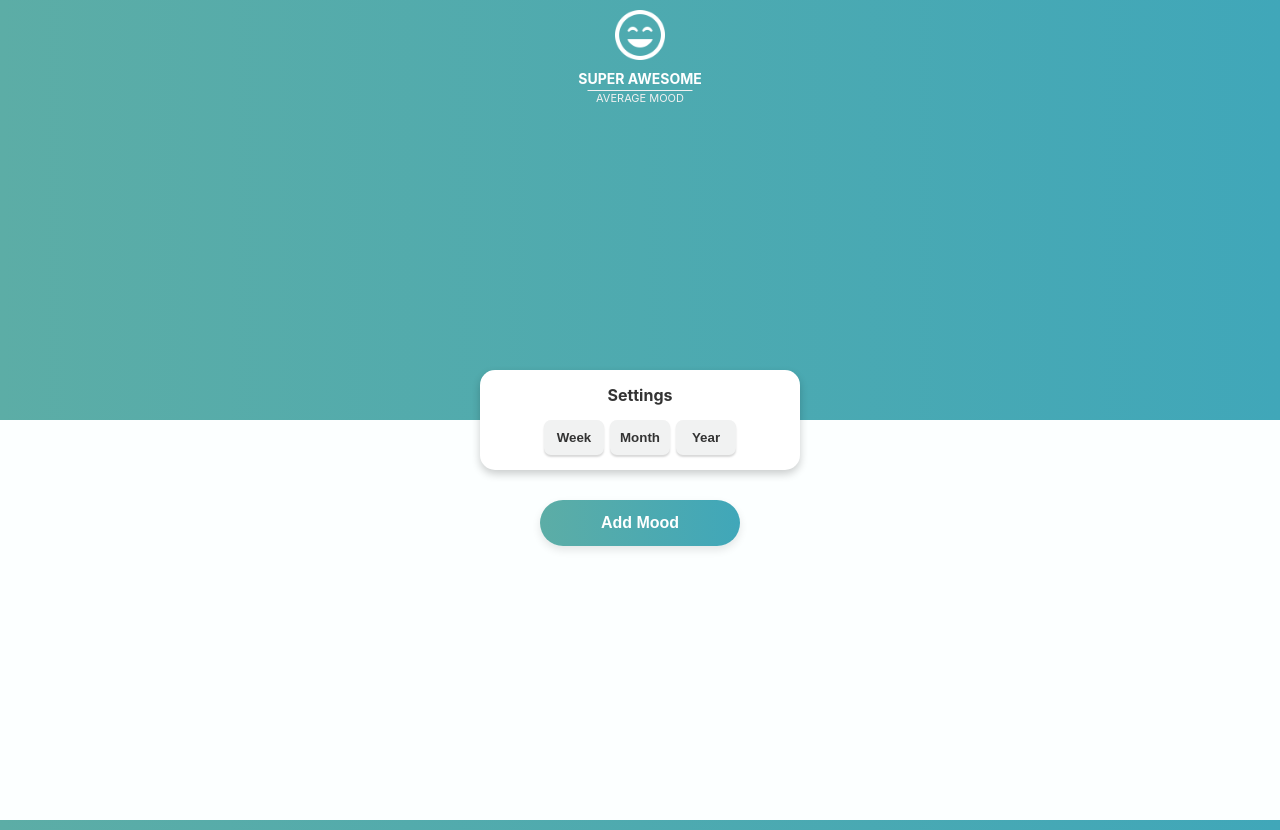
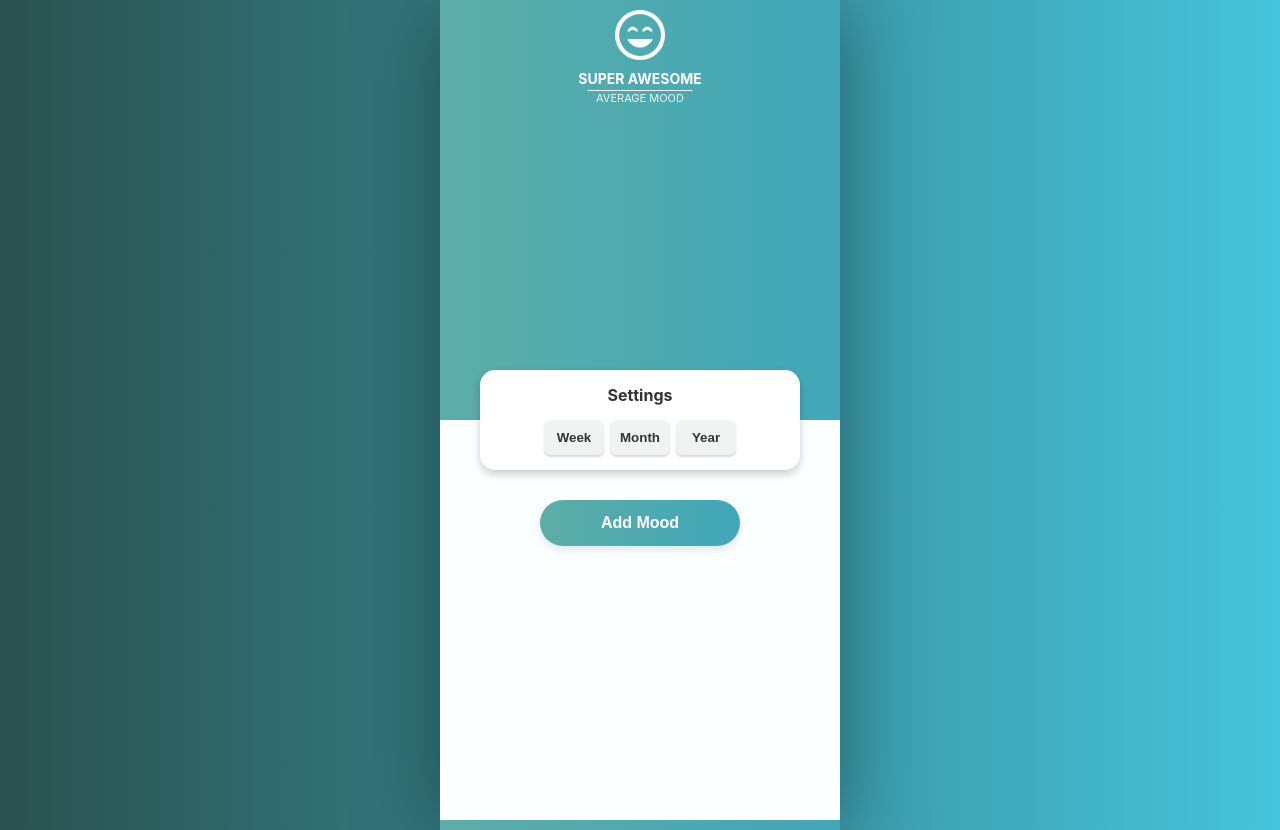
Before and after one commit to KLudvig/HappyTrack, a React app in the folder client/: page / in a window 1280 px wide. Built offline with nearby package versions, Linux system fonts and the light colour scheme; no server answers.

Commit message:
some styling updated

```diff
--- a/client/src/components/App/App.css
+++ b/client/src/components/App/App.css
@@ -4,4 +4,7 @@
   background: linear-gradient(to right, #5cada6, #40a7b9);
   min-height: 100vh;
   padding: 10px;
+  max-width: 380px;
+  margin: auto;
+  box-shadow: 0 4px 80px 0 rgba(0,0,0,0.4)
 }
--- a/client/src/index.css
+++ b/client/src/index.css
@@ -6,8 +6,10 @@ body {
   -webkit-font-smoothing: antialiased;
   -moz-osx-font-smoothing: grayscale;
 }
-
 code {
   font-family: source-code-pro, Menlo, Monaco, Consolas, 'Courier New',
     monospace;
 }
+div#root {
+  background: linear-gradient(to right, #2a514e, #46c4db);
+}
```
